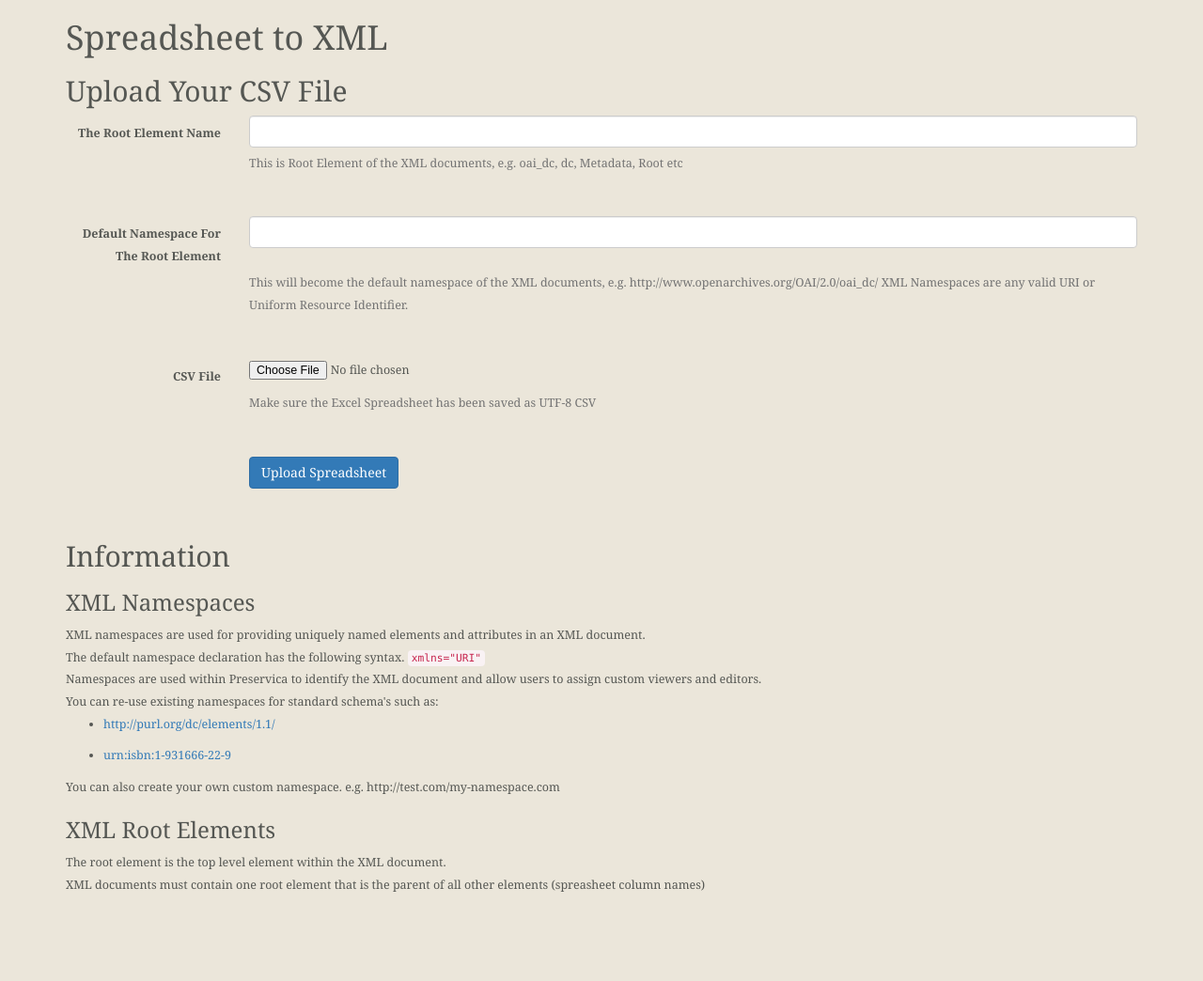
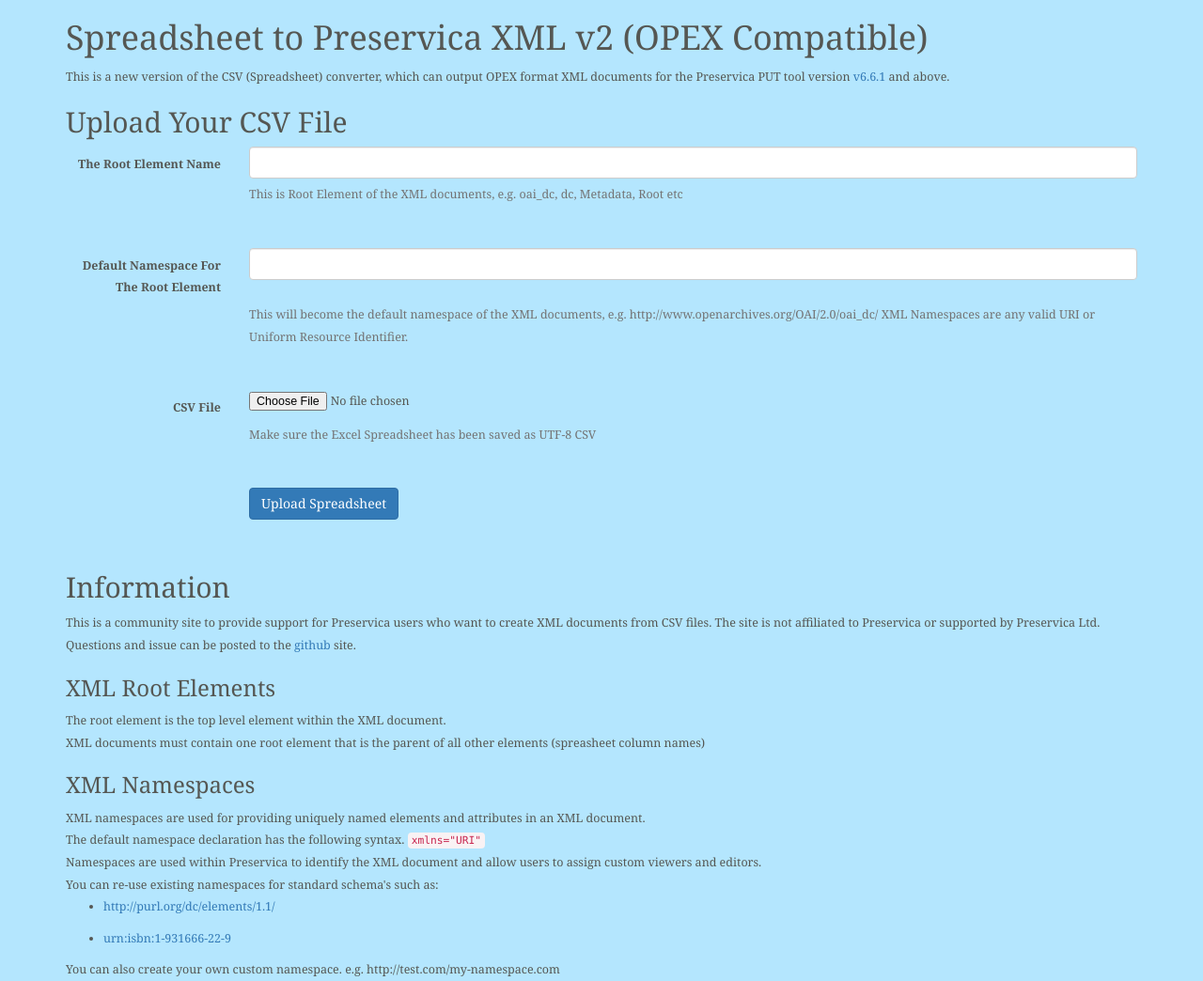
Before and after one commit to carj/flask-csv2xml, a Flask app: page / in a window 1280 px wide. Shown: the whole page at 94% size. Before the commit the page ends 949 px from the top, so only its background shows below. Run offline with Flask 2, Linux system fonts and the light colour scheme; some libraries are stand-ins or nearby versions.

Commit message:
Opex version

```diff
--- a/app.py
+++ b/app.py
@@ -1,20 +1,28 @@
+
+import csv
 import os
-import csv
+import shutil
 import time
-import shutil
 import xml
+import xml.etree.ElementTree as ET
 import zipfile
 from xml.dom.minidom import parse
-from pyPreservica import cvs_to_xml, csv_to_search_xml, cvs_to_cmis_xslt, cvs_to_xsd
-from flask import Flask, redirect, url_for, session, request, send_file, flash
-from werkzeug.utils import secure_filename
+
+from flask import Flask, redirect, url_for, session, send_file, flash
 from flask import render_template
 from flask_bootstrap import Bootstrap
 from flask_wtf import FlaskForm
 from flask_wtf.file import FileField, FileAllowed, FileRequired
-from wtforms import TextField, SelectField, HiddenField, ValidationError, RadioField, SubmitField, FormField, \
-    validators, FieldList, StringField
-from wtforms.validators import Required, Length, DataRequired
+from pyPreservica import cvs_to_xml, csv_to_search_xml, cvs_to_cmis_xslt, cvs_to_xsd
+from werkzeug.utils import secure_filename
+from wtforms import SelectField, RadioField, SubmitField, FieldList, StringField
+from wtforms.validators import Length, DataRequired
+
+opex_ns = {"opex": "http://www.openpreservationexchange.org/opex/v1.2"}
+
+xml.etree.ElementTree.register_namespace("oai_dc", "http://www.openarchives.org/OAI/2.0/oai_dc/")
+xml.etree.ElementTree.register_namespace("ead", "urn:isbn:1-931666-22-9")
+xml.etree.ElementTree.register_namespace("opex", opex_ns['opex'])
 
 NS_HELP = """
         This will become the default namespace of the XML documents, e.g. http://www.openarchives.org/OAI/2.0/oai_dc/
@@ -32,8 +40,8 @@ class DownloadForm(FlaskForm):
 
 
 class CSVUploadForm(FlaskForm):
-    root_element = TextField('The Root Element Name', description=ROOT_HELP, validators=[Required(), Length(max=25)])
-    namespace = TextField('Default Namespace For The Root Element', description=NS_HELP, validators=[Required()])
+    root_element = StringField('The Root Element Name', description=ROOT_HELP, validators=[DataRequired(), Length(max=25)])
+    namespace = StringField('Default Namespace For The Root Element', description=NS_HELP, validators=[DataRequired()])
     cvs_file = FileField("CSV File", validators=[FileRequired(), FileAllowed(['csv'], 'CSV Files Only')],
                          description='Make sure the Excel Spreadsheet has been saved as UTF-8 CSV',
                          render_kw={"accept": ".csv,.CSV"})
@@ -42,23 +50,32 @@ class CSVUploadForm(FlaskForm):
 
 class ColumnSelect(FlaskForm):
     column = SelectField('Unique CSV Column',
-                         description='Select a column which will be used to name the XML files. The value of this column should be different for each row of the spreadsheet.',
+                         description='Select a column which will be used to name the XML files. The value of this '
+                                     'column should be different for each row of the spreadsheet. '
+                                     'If the spreadsheet has a column containing the file name, use that column',
                          coerce=str)
     options = list()
     options.append((".xml", "XML Convention (.xml)"))
-    options.append((".metadata", "Preservica Convention: Compatible with SIP Creator and PUT (.metadata)"))
+    options.append((".metadata", "Preservica Convention: Compatible with SIP Creator (.metadata)"))
+    options.append((".opex", "Preservica Convention: Compatible with PUT Tool (.opex)"))
     xml_extension = RadioField(label="Select XML Naming Convention", description="Select XML Naming Convention",
-                               validators=[Required()], choices=options, default='.xml')
+                               validators=[DataRequired()], choices=options, default='.xml')
 
     options_format = list()
     options_format.append(("pretty", "Format The XML for Humans"))
     options_format.append(("basic", "Leave it Compact for Computers"))
     xml_formatting = RadioField(label="Select XML Formatting", description="XML Formatting",
-                                validators=[Required()], choices=options_format, default='pretty')
+                                validators=[DataRequired()], choices=options_format, default='pretty')
+
+    options_exclude_name = list()
+    options_exclude_name.append(("include", "Include the Unique CSV Column in the XML"))
+    options_exclude_name.append(("exclude", "Exclude the Unique CSV Column from the XML"))
+    xml_exclude_name = RadioField(label="Include Unique CSV Column", description="",
+                                  validators=[DataRequired()], choices=options_exclude_name, default='include')
 
     submit_button = SubmitField('Generate XML', render_kw={"onclick": "showcursor()"})
 
-    optional_additional_namespaces = FieldList(TextField(label="", description="", render_kw={"size": "75"}),
+    optional_additional_namespaces = FieldList(StringField(label="", description="", render_kw={"size": "75"}),
                                                min_entries=0, max_entries=25)
 
 
@@ -68,7 +85,7 @@ bootstrap = Bootstrap(app)
 SECRET_KEY = os.urandom(32)
 app.config['SECRET_KEY'] = SECRET_KEY
 app.secret_key = SECRET_KEY
-app.config['UPLOAD_FOLDER'] = 'static/'
+app.config['UPLOAD_FOLDER'] = '/home/opextest/mysite/static/'
 
 
 @app.route('/download', methods=('GET', 'POST'))
@@ -112,7 +129,6 @@ def select():
 
         extra_ns = {}
         for prefix, namespace in zip(sorted(prefixes), form.optional_additional_namespaces.entries):
-            print(prefix, namespace.data)
             if namespace.data:
                 extra_ns[prefix] = namespace.data
 
@@ -122,6 +138,7 @@ def select():
 
         xml_extension = form.xml_extension.data
         xml_format = form.xml_formatting.data
+        xml_exclude = form.xml_exclude_name.data
 
         client = session['client']
         folder = os.path.join(app.config['UPLOAD_FOLDER'], client)
@@ -133,9 +150,35 @@ def select():
             pass
 
         with zipfile.ZipFile(zipFile, 'w') as myzip:
-            for xml_file in cvs_to_xml(csv_file=path, root_element=element, xml_namespace=namespace, file_name_column=column,
-                                  export_folder=folder, additional_namespaces=extra_ns):
+            for xml_file in cvs_to_xml(csv_file=path, root_element=element, xml_namespace=namespace,
+                                       file_name_column=column,
+                                       export_folder=folder, additional_namespaces=extra_ns):
                 file_name = os.path.basename(xml_file)
+
+                if xml_exclude == "exclude":
+                    tree = ET.parse(xml_file)
+                    root = tree.getroot()
+                    tag = ""
+                    for item in root:
+                        _, _, tag = item.tag.rpartition('}')
+                        if tag == column.replace(" ", ""):
+                            print(tag)
+                            root.remove(item)
+                    fd = open(xml_file, "w", encoding="utf-8")
+                    fd.write(ET.tostring(root, encoding="UTF-8").decode("utf-8"))
+                    fd.close()
+
+                if xml_extension == ".opex":
+                    opex_doc = xml.etree.ElementTree.Element(ET.QName(opex_ns["opex"], 'OPEXMetadata'))
+                    dm = xml.etree.ElementTree.SubElement(opex_doc, ET.QName(opex_ns["opex"], "DescriptiveMetadata"))
+                    with open(xml_file, 'r', encoding="utf-8") as md:
+                        tree = xml.etree.ElementTree.parse(md)
+                        dm.append(tree.getroot())
+                        fd = open(xml_file, "w", encoding="utf-8")
+                        fd.write(ET.tostring(opex_doc, encoding="UTF-8").decode("utf-8"))
+                        fd.close()
+                    head, _sep, tail = file_name.rpartition(".")
+                    file_name = head +".opex"
 
                 if xml_extension == ".metadata":
                     head, _sep, tail = file_name.rpartition(".")
--- a/templates/base.html
+++ b/templates/base.html
@@ -37,14 +37,14 @@
     	font: 125% georgia, sans-serif;
     	line-height: 1.88889;
     	color: #555753;
-    	background: #ebe6da;
+    	background: #b4e6fe;
     	margin: 0;
     	padding: 0;
 	}
 
 
 li {
-  background: #ebe6da;
+  background: #b4e6fe;
   margin: 0 0 10px 0;
 }
 
@@ -56,12 +56,12 @@ li {
 }
 
 ul#optional_additional_namespaces.form-control{
-    border: 0px solid #ebe6da;
+    border: 0px solid #b4e6fe;
 }
 
 
 #optional_additional_namespaces {
-  background: #ebe6da;
+  background: #b4e6fe;
 }
 
 
@@ -73,7 +73,7 @@ ul#optional_additional_namespaces.form-control{
   width: 150px;
   height: 150px;
   margin: -75px 0 0 -75px;
-  border: 16px solid #f3f3f3;
+  border: 16px solid #b4e6fe;
   border-radius: 50%;
   border-top: 16px solid blue;
   border-right: 16px solid green;
--- a/templates/index.html
+++ b/templates/index.html
@@ -7,7 +7,12 @@
 {% block content %}
 {{util.flashed_messages(dismissible=True)}}
 <div class="container">
-  <h1>Spreadsheet to XML</h1>
+  <h1>Spreadsheet to Preservica XML v2 (OPEX Compatible)</h1>
+
+  This is a new version of the CSV (Spreadsheet) converter, which can output OPEX format XML documents for the Preservica PUT tool
+    version <a href="https://community.preservica.com/preservica-editions-88/preparation-and-upload-tool-put-improvements-from-version-6-6-1-1820">v6.6.1</a>
+    and above.
+
 
   <h2>Upload Your CSV File</h2>
   {{
@@ -20,6 +25,17 @@
 <div class="container">
 
     <h2>Information</h2>
+
+    This is a community site to provide support for Preservica users who want to create XML documents from CSV files.
+    The site is not affiliated to Preservica or supported by Preservica Ltd.
+    </br>Questions and issue can be posted to the <a href="https://github.com/carj/flask-csv2xml/issues">github</a> site.
+
+    <h3>XML Root Elements</h3>
+    <span>
+        The root element is the top level element within the XML document.
+        </br>
+        XML documents must contain one root element that is the parent of all other elements (spreasheet column names)
+    </span>
 
     <h3>XML Namespaces</h3>
     <span>
@@ -37,12 +53,7 @@
         You can also create your own custom namespace. e.g.  http://test.com/my-namespace.com
     </span>
 
-    <h3>XML Root Elements</h3>
-    <span>
-        The root element is the top level element within the XML document.
-        </br>
-        XML documents must contain one root element that is the parent of all other elements (spreasheet column names)
-    </span>
+
 
 </div>
 
```
